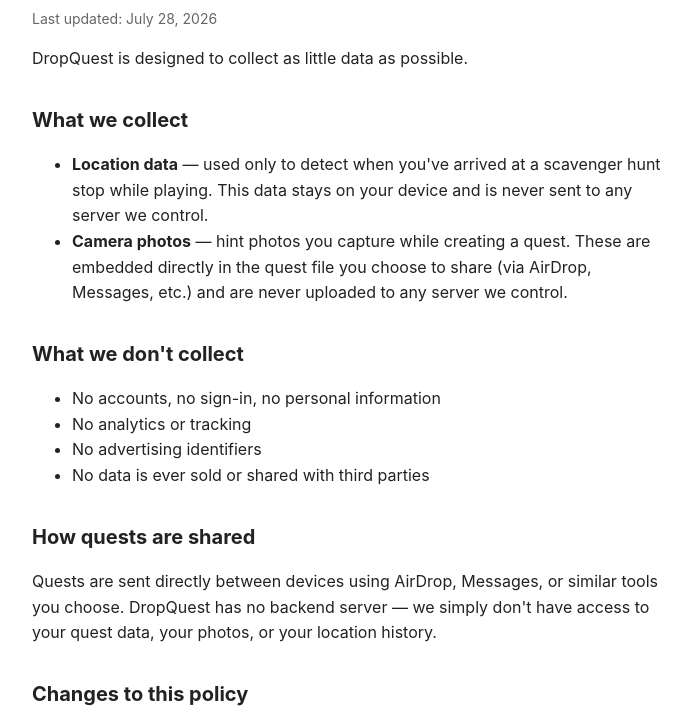
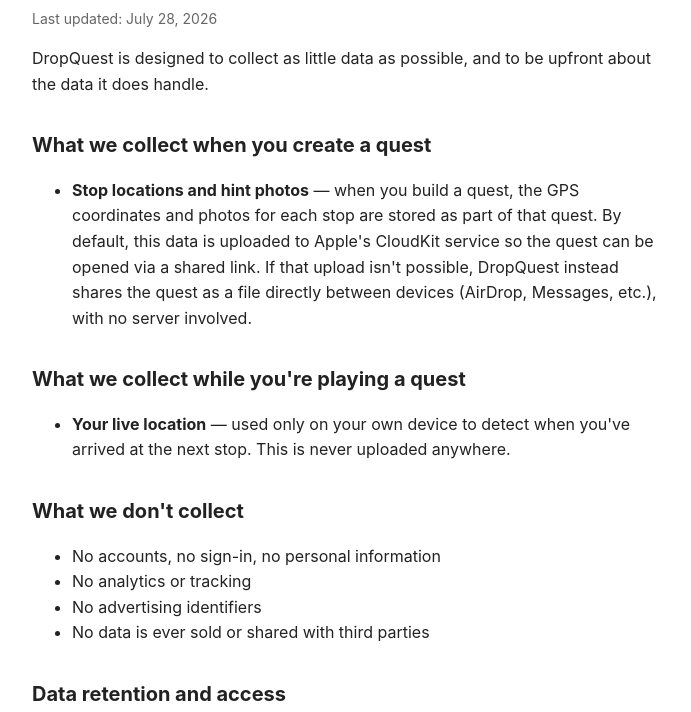
Before and after one commit to sgordon70/sgordon70.github.io, a plain HTML site: page privacy.html in a window 1280 px wide. Shown: the part 88-800 px from the top of the page, without its empty margins (288-979 px from the left). Drawn offline with Linux system fonts and the light colour scheme.

Commit message:
Update privacy.html

```diff
--- a/privacy.html
+++ b/privacy.html
@@ -23,12 +23,16 @@
 <h1>DropQuest Privacy Policy</h1>
 <p class="updated">Last updated: July 28, 2026</p>
 
-<p>DropQuest is designed to collect as little data as possible.</p>
+<p>DropQuest is designed to collect as little data as possible, and to be upfront about the data it does handle.</p>
 
-<h2>What we collect</h2>
+<h2>What we collect when you create a quest</h2>
 <ul>
-  <li><strong>Location data</strong> — used only to detect when you've arrived at a scavenger hunt stop while playing. This data stays on your device and is never sent to any server we control.</li>
-  <li><strong>Camera photos</strong> — hint photos you capture while creating a quest. These are embedded directly in the quest file you choose to share (via AirDrop, Messages, etc.) and are never uploaded to any server we control.</li>
+  <li><strong>Stop locations and hint photos</strong> — when you build a quest, the GPS coordinates and photos for each stop are stored as part of that quest. By default, this data is uploaded to Apple's CloudKit service so the quest can be opened via a shared link. If that upload isn't possible, DropQuest instead shares the quest as a file directly between devices (AirDrop, Messages, etc.), with no server involved.</li>
+</ul>
+
+<h2>What we collect while you're playing a quest</h2>
+<ul>
+  <li><strong>Your live location</strong> — used only on your own device to detect when you've arrived at the next stop. This is never uploaded anywhere.</li>
 </ul>
 
 <h2>What we don't collect</h2>
@@ -39,8 +43,8 @@
   <li>No data is ever sold or shared with third parties</li>
 </ul>
 
-<h2>How quests are shared</h2>
-<p>Quests are sent directly between devices using AirDrop, Messages, or similar tools you choose. DropQuest has no backend server — we simply don't have access to your quest data, your photos, or your location history.</p>
+<h2>Data retention and access</h2>
+<p>A quest you send remains stored in our CloudKit database until you delete it from DropQuest's Home screen, or if we remove it after a report of inappropriate content. Access to this data is limited to what's needed to operate DropQuest and respond to reports — it is never sold, shared, or used for anything else.</p>
 
 <h2>Changes to this policy</h2>
 <p>If DropQuest's data practices change in the future, this page will be updated to reflect that.</p>
```
